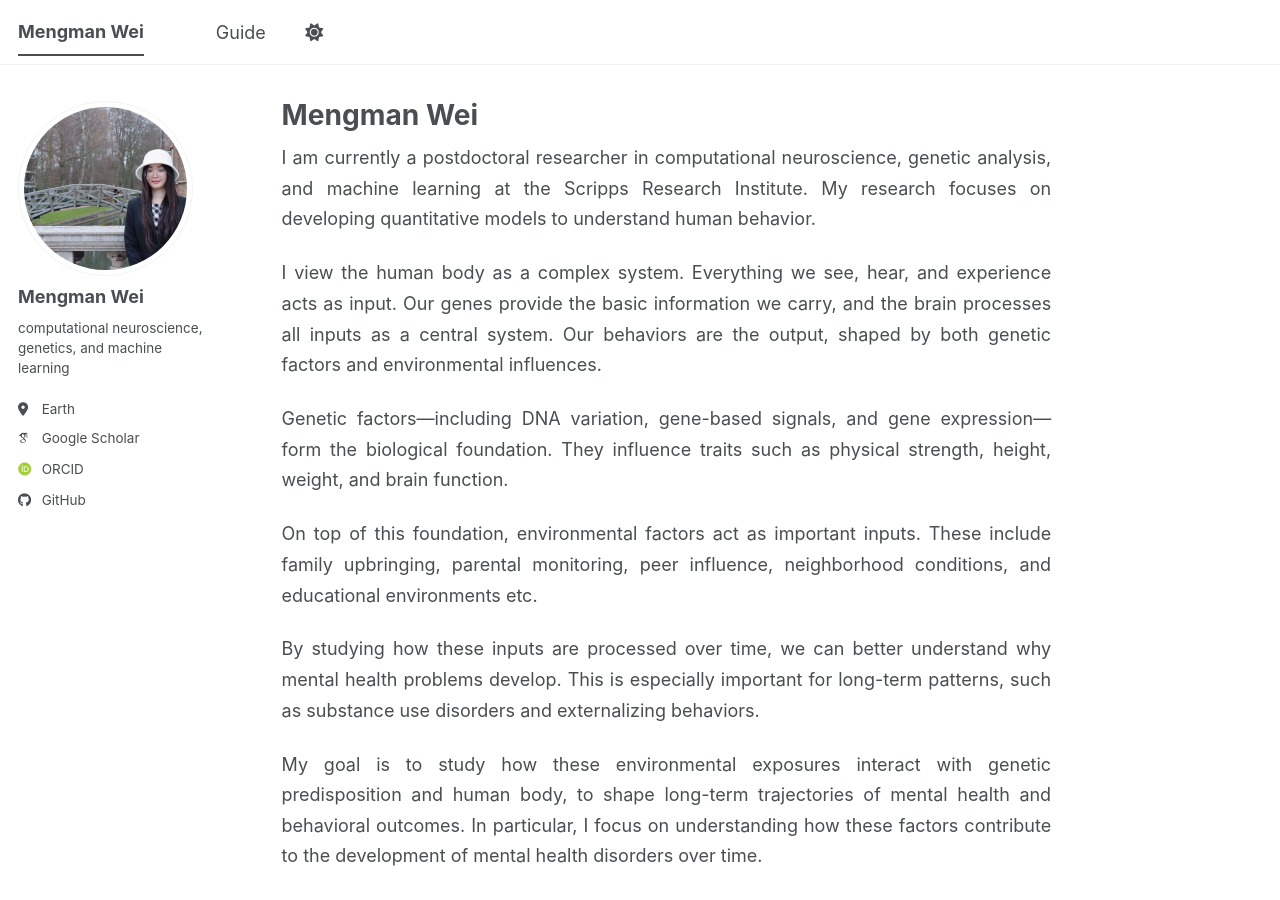
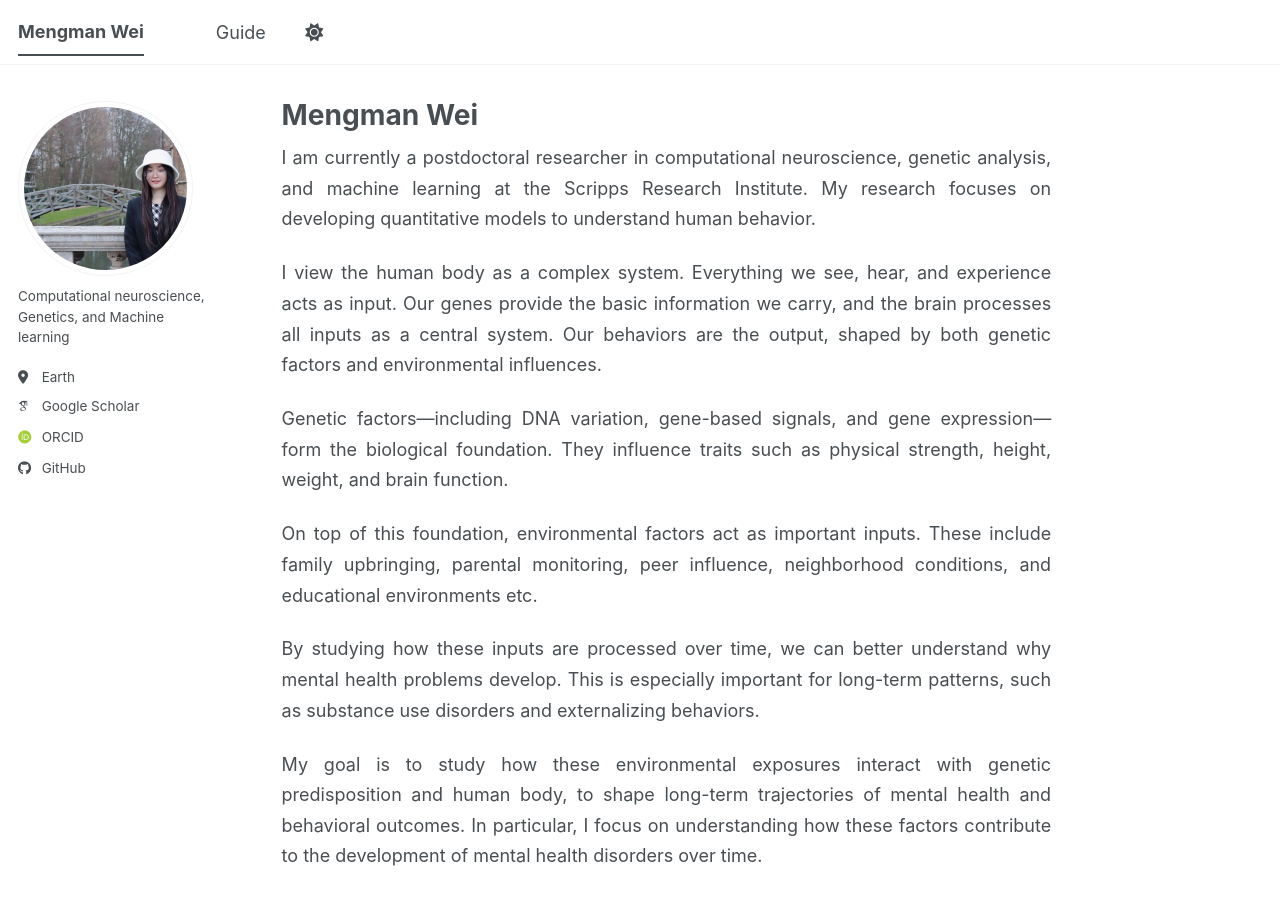
Before and after one commit to mw742/mw742.github.io, a Jekyll site: the page built from _pages/about.md, in a window 1280 px wide and 900 px high. Built offline with Jekyll 4.4.1, drawn with Linux system fonts in a browser that asks for light colours; some web fonts are replaced; a script bundle is joined from its source files by our own code; library files that are not in the unit come from our copies.

Commit message:
Update _config.yml

```diff
--- a/_config.yml
+++ b/_config.yml
@@ -24,9 +24,9 @@ repository               : "mw742/mw742.github.io"
 author:
   # Biographic information
   avatar           : "profile.png"
-  name             : "Mengman Wei"
+  name             : #"Mengman Wei"
   pronouns         : # example: "she/her"
-  bio              : "computational neuroscience, genetics, and machine learning"
+  bio              : "Computational neuroscience, Genetics, and Machine learning"
   location         : "Earth"
   employer         : #"Harvard University & Stanford University"
   uri              : # URL
```
